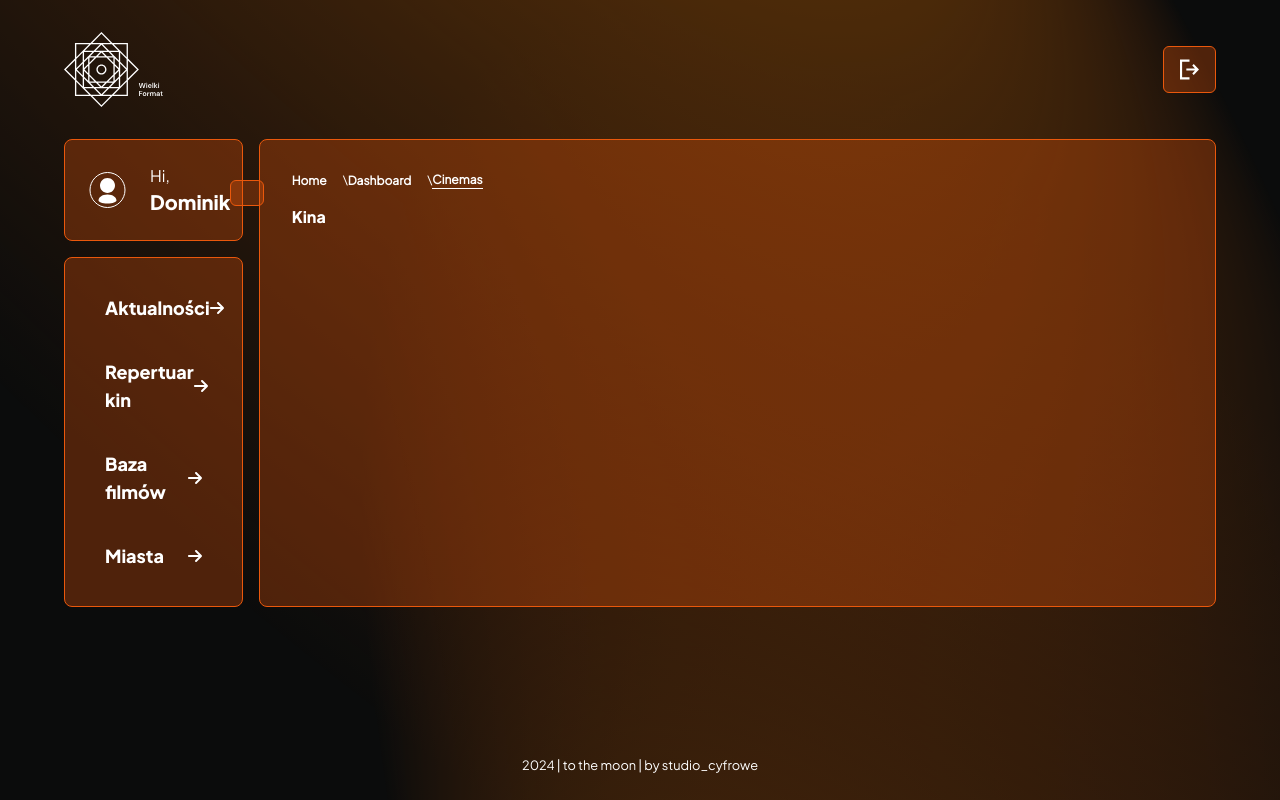
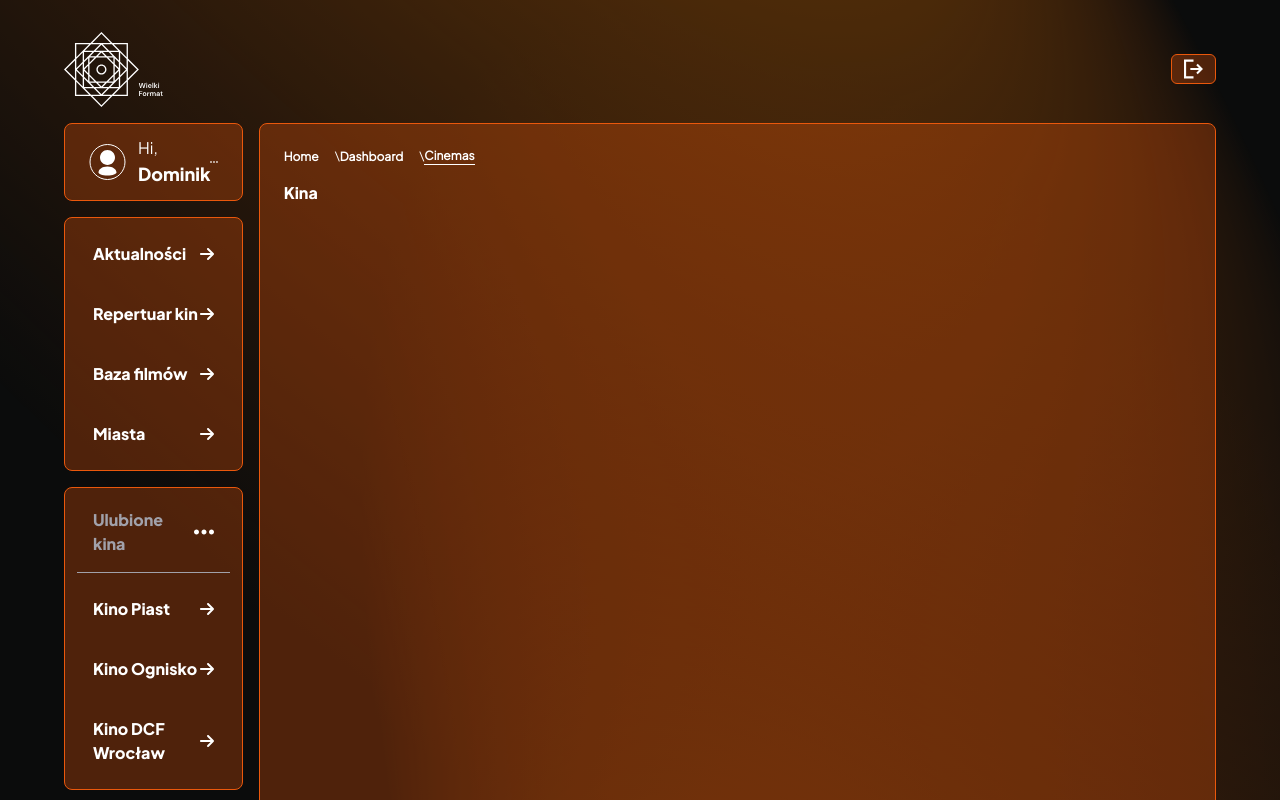
Before and after one commit to studiocyfrowe/to-the-moon-front, a Next.js app: page /dashboard/cinemas in a window 1280 px wide. Built offline with nearby package versions, Linux system fonts and the light colour scheme.

Commit message:
ui dashboard - fixes

```diff
--- a/app/components/UserDataExcerpt.jsx
+++ b/app/components/UserDataExcerpt.jsx
@@ -1,20 +1,18 @@
 import Image from "next/image";
 import user_icon from '../assets/user.svg'
 import ButtonLay from "./buttonLay";
-import readmore_vertical from '@/app/assets/readmore_vertical.svg'
+import readmore_horizontal from '@/app/assets/readmore_horizontal.svg'
 
 export default function UserDataExcerpt({data}) {
     return (
         <div className="flex flex-row w-full">
-            <Image src={user_icon} height={40} alt='Logo' className='me-6'/>
+            <Image src={user_icon} height={40} alt='Logo' className='me-3'/>
             <div className="flex flex-col me-auto">
                 <span>Hi,</span>
-                <h4 className="text-xl">{data.first_name}</h4>
+                <h4 className="text-lg">{data.first_name}</h4>
             </div>
             <div className="ms-auto my-auto">
-                <ButtonLay>
-                    <Image src={readmore_vertical} height={20} alt='readmore_vertical'/>
-                </ButtonLay>
+                <Image src={readmore_horizontal} width={20} alt='readmore_horizontal'/>
             </div>
         </div>
     )
--- a/app/components/buttonLay.jsx
+++ b/app/components/buttonLay.jsx
@@ -2,6 +2,6 @@ import React from "react";
 
 export default function ButtonLay({children}) {
     return (
-        <button className='text-black text-center border border-solid border-orange-600 bg-orange-600/30 hover:bg-orange-600 hover:text-zinc-950 hover:border-white transition-all rounded-md px-4 py-3'>{children}</button>
+        <button className='text-black text-center border border-solid border-orange-600 bg-orange-600/30 hover:bg-orange-600 hover:text-zinc-950 hover:border-white transition-all rounded-md px-3 py-1'>{children}</button>
     )
 }
--- a/app/components/dashboardLayout.jsx
+++ b/app/components/dashboardLayout.jsx
@@ -8,12 +8,13 @@ import NavItem from "./navItem";
 import logoNEW from '@/app/assets/logo_new.svg'
 import logout from '@/app/assets/logout.svg'
 import ButtonLay from "./buttonLay";
+import NavHeader from "./navHeader";
 
 export default function DashboardLayout({user, children}) {
     return (
         <>
             <div className="flex flex-col px-16 py-8">
-                <div className="flex flex-row mb-8">
+                <div className="flex flex-row mb-4">
                     <Image src={logoNEW} height={75} alt="Logo" className="me-auto"/>
                     <div className="my-auto">
                         <ButtonLay>
@@ -21,7 +22,7 @@ export default function DashboardLayout({user, children}) {
                         </ButtonLay>
                     </div>
                 </div>
-                <div className="grid grid-cols-12 gap-4 h-max">
+                <div className="grid grid-cols-12 gap-4 h-28">
                     <div className="col-span-2 flex flex-col">
                         <DashboardUser>
                             <UserDataExcerpt data={user}/>
@@ -40,8 +41,26 @@ export default function DashboardLayout({user, children}) {
                                 <NavItem label={`Miasta`}/>
                             </div>
                         </MainNavigation>
+                        <MainNavigation>
+                            <NavHeader label={`Ulubione kina`}></NavHeader>
+                            <div className="flex flex-col">
+                                <NavItem label={`Kino Piast`}/>
+                            </div>
+                            <div className="flex flex-col">
+                                <NavItem label={`Kino Ognisko`}/>
+                            </div>
+                            <div className="flex flex-col">
+                                <NavItem label={`Kino DCF Wrocław`}/>
+                            </div>
+                        </MainNavigation>
+                        <div className="flex flex-row flex-wrap mt-24 mb-2">
+                            <small className="me-4">Prywatność</small>
+                            <small className="me-4">Regulamin</small>
+                            <small className="me-4">O nas</small>
+                        </div>
+                        <small>2024 | wielki format | by studio_cyfrowe</small>
                     </div>
-                    <div className="col-span-10 border border-solid border-orange-600 bg-orange-600/30 rounded-lg p-8 overflow-y-scroll">
+                    <div className="col-span-10 border border-solid border-orange-600 bg-orange-600/30 rounded-lg p-6 overflow-y-scroll h-full">
                         <Breadcrumb
                             homeElement={'Home'}
                             separator={<span> \</span>}
--- a/app/components/dashboardUser.jsx
+++ b/app/components/dashboardUser.jsx
@@ -1,5 +1,5 @@
 export default function DashboardUser({children}) {
     return (
-        <div className="border border-solid border-orange-600 bg-orange-600/30 rounded-lg py-6 px-6 flex">{children}</div>
+        <div className="border border-solid border-orange-600 bg-orange-600/30 rounded-lg px-6 py-3 flex">{children}</div>
     )
 }
--- a/app/components/mainLayout.jsx
+++ b/app/components/mainLayout.jsx
@@ -6,14 +6,10 @@ import Breadcrumb from "./breadcrumb";
 export default function MainLayout({children}) {
     return (
         <main className="flex flex-col h-screen bg-zinc-950 relative overflow-hidden">
-            <div className="flex flex-col absolute top-0 mx-auto my-auto z-10 w-screen h-full">
+            <div className="flex flex-col absolute top-0 mx-auto my-auto z-10 w-screen">
                 {children}
             </div>
-            {/* <Image src={bgTexture.src} fill className="absolute top-0"/> */}
             <div className="opacity-60"><BgGradient/></div>
-            <div className="w-full text-center mt-auto fixed bottom-0 pb-6 z-10">
-                <small>2024 | to the moon | by studio_cyfrowe</small>
-            </div>
         </main>
     )
 }
--- a/app/components/mainNavigation.jsx
+++ b/app/components/mainNavigation.jsx
@@ -1,5 +1,5 @@
 export default function MainNavigation({children}) {
     return (
-        <div className="grid grid-cols-1 gap-3 border border-solid border-orange-600 bg-orange-600/30 rounded-lg mt-4 px-6 py-6">{children}</div>
+        <div className="grid grid-cols-1 gap-3 border border-solid border-orange-600 bg-orange-600/30 rounded-lg mt-4 p-3">{children}</div>
     )
 }
--- /dev/null
+++ b/app/components/navHeader.jsx
@@ -0,0 +1,12 @@
+import Image from "next/image";
+import ButtonLay from "./buttonLay";
+import readmore_horizontal from '@/app/assets/readmore_horizontal.svg'
+
+export default function NavHeader({label}) {
+    return (
+        <div className="flex flex-row pt-2 pb-4 border-b border-solid border-zinc-400 p-4">
+            <h6 className="text-md my-auto me-auto text-zinc-400">{label}</h6>
+            <Image src={readmore_horizontal} width={20} alt='readmore_horizontal'/>
+        </div>
+    )
+}
--- a/app/components/navItem.jsx
+++ b/app/components/navItem.jsx
@@ -7,7 +7,7 @@ export default function NavItem({label}) {
     return (
         <Link href={hrefLowerCase}>
             <div className="flex flex-row py-3 px-4 hover:bg-orange-800/60 rounded-md transition-all">
-                <h6 className="text-lg my-auto">{label}</h6>
+                <h6 className="text-md my-auto">{label}</h6>
                 <FontAwesomeIcon icon={faArrowRight} className="my-auto ms-auto"/>
             </div>
         </Link>
--- a/app/components/postitem.jsx
+++ b/app/components/postitem.jsx
@@ -1,11 +1,45 @@
 import Image from "next/image";
 import post_photo from '@/app/assets/post.jpg'
+import like from '@/app/assets/like.svg'
+import ButtonLay from "./buttonLay";
 
 export default function PostItem() {
     return (
-        <div className="flex flex-col p-4 rounded-md bg-white mx-auto w-3/5">
+        <div className="flex flex-col p-4 rounded-md bg-white mx-auto w-2/5">
+            <div className="me-auto mb-4">
+                <ButtonLay>
+                    {/* <Image src={user_icon} height={40} alt='Logo' className='me-3'/> */}
+                    <div className="flex flex-col me-auto text-start">
+                        <h4 className="text-md">Dominik Hofman</h4>
+                        <small>2 minuty temu</small>
+                    </div>
+                </ButtonLay>
+            </div>
             <p className='text-zinc-800'>Lorem ipsum dolor sit amet, consectetur adipiscing elit. Nullam pulvinar nunc vitae purus suscipit scelerisque. Fusce tincidunt posuere mattis. Morbi gravida eget enim in fringilla.</p>
-            <Image src={post_photo} alt='post photo' height={250} className='rounded-md my-4'/>
+            <Image src={post_photo} alt='post photo' width={`100%`} className='rounded-md my-4'/>
+            <div className="flex flex-row">
+                <ButtonLay>
+                    <div className="flex flex-col text-start">
+                        <small>Dotyczy filmu:</small>
+                        <h6 className="text-md">Absolwent - 1968</h6>
+                    </div>
+                </ButtonLay>
+                <div className="flex flex-row ms-auto">
+                    <ButtonLay>
+                        <div className="flex flex-row text-start">
+                            <Image src={like} alt='like' height={20} className='me-1'/>
+                            <h6 className="text-md">123</h6>
+                        </div>
+                    </ButtonLay>
+                    <div className="mx-2"></div>
+                    <ButtonLay>
+                        <div className="flex flex-row text-start">
+                            <Image src={like} alt='like' height={20} className='me-1'/>
+                            <h6 className="text-md">123</h6>
+                        </div>
+                    </ButtonLay>
+                </div>
+            </div>
         </div>
     )
 }
--- a/app/globals.css
+++ b/app/globals.css
@@ -70,3 +70,7 @@ p, div, span, small, i {
   -ms-overflow-style: none;
   scrollbar-width: none;
 }
+
+.text-secondary_app {
+  color: #350A00;
+}
```
Also changed, not shown: app/assets/like.svg (added), app/assets/readmore_horizontal.svg (added).
